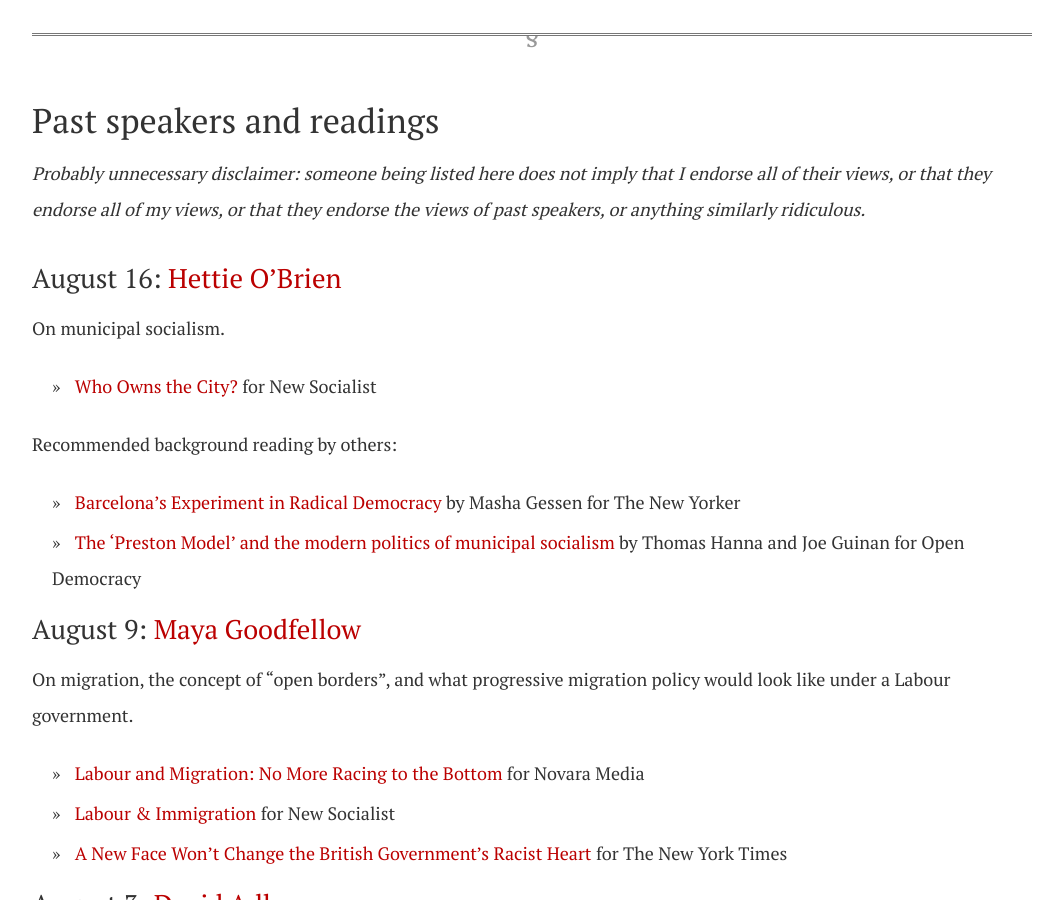
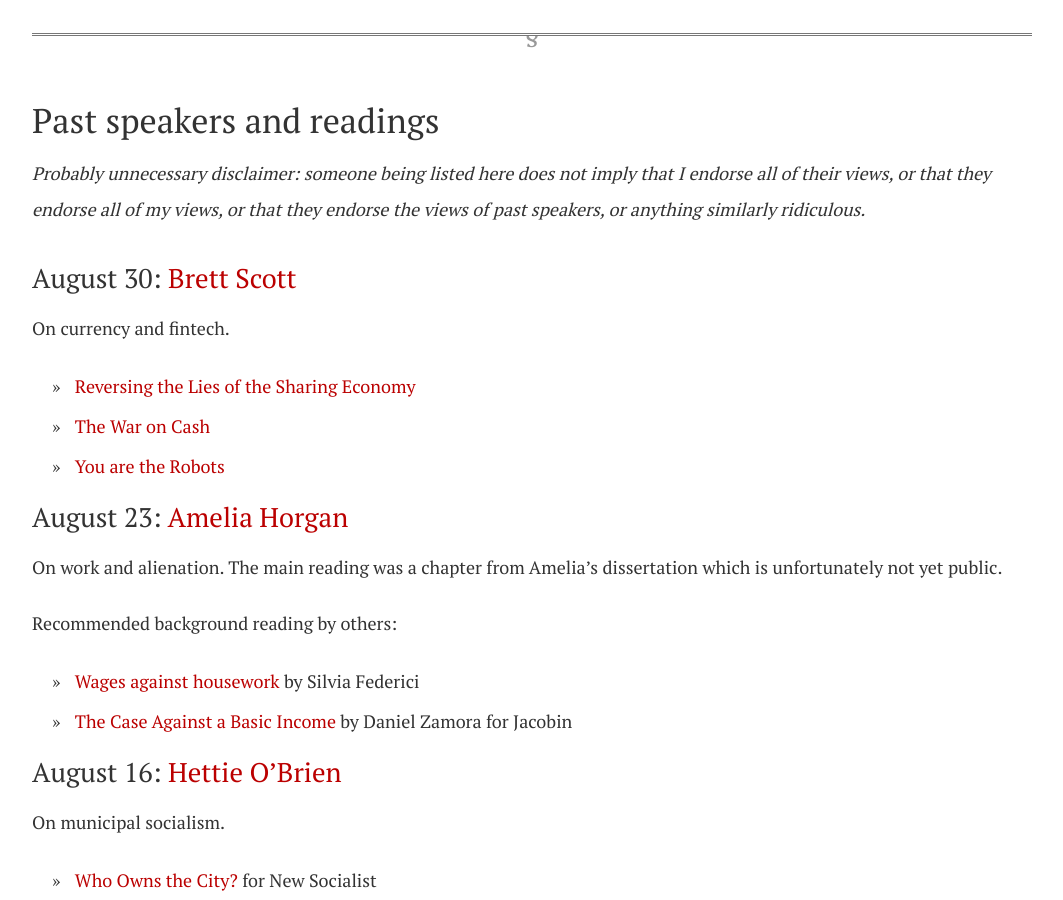
Before and after one commit to dellsystem/dellsystem.github.io, a Jekyll site: the page built from reading-group/index.md, in a window 1280 px wide and 900 px high, scrolled down 1095 px. Shown: the whole window, without its empty margins (108-1171 px from the left). Built offline with Jekyll 4.4.1, drawn with Linux system fonts in a browser that asks for light colours.

Commit message:
Add reading group info for Aug 23, 30

```diff
--- a/reading-group/index.md
+++ b/reading-group/index.md
@@ -22,6 +22,23 @@ If you've written articles that you'd like participants to read in order to fram
 ## Past speakers and readings
 
 _Probably unnecessary disclaimer: someone being listed here does not imply that I endorse all of their views, or that they endorse all of my views, or that they endorse the views of past speakers, or anything similarly ridiculous._
+
+### August 30: [Brett Scott](https://twitter.com/Suitpossum)
+
+On currency and fintech.
+
+* [Reversing the Lies of the Sharing Economy](https://howwegettonext.com/reversing-the-lies-of-the-sharing-economy-a85501d14be8)
+* [The War on Cash](https://thelongandshort.org/society/war-on-cash)
+* [You are the Robots](https://thelongandshort.org/machines/automation-and-the-future-of-personal-finance)
+
+### August 23: [Amelia Horgan](https://twitter.com/joan0fsnark)
+
+On work and alienation. The main reading was a chapter from Amelia's dissertation which is unfortunately not yet public.
+
+Recommended background reading by others:
+
+* [Wages against housework](https://caringlabor.files.wordpress.com/2010/11/federici-wages-against-housework.pdf) by Silvia Federici
+* [The Case Against a Basic Income](https://www.jacobinmag.com/2017/12/universal-basic-income-inequality-work) by Daniel Zamora for Jacobin
 
 ### August 16: [Hettie O'Brien](https://twitter.com/hettieveronica)
 
```
